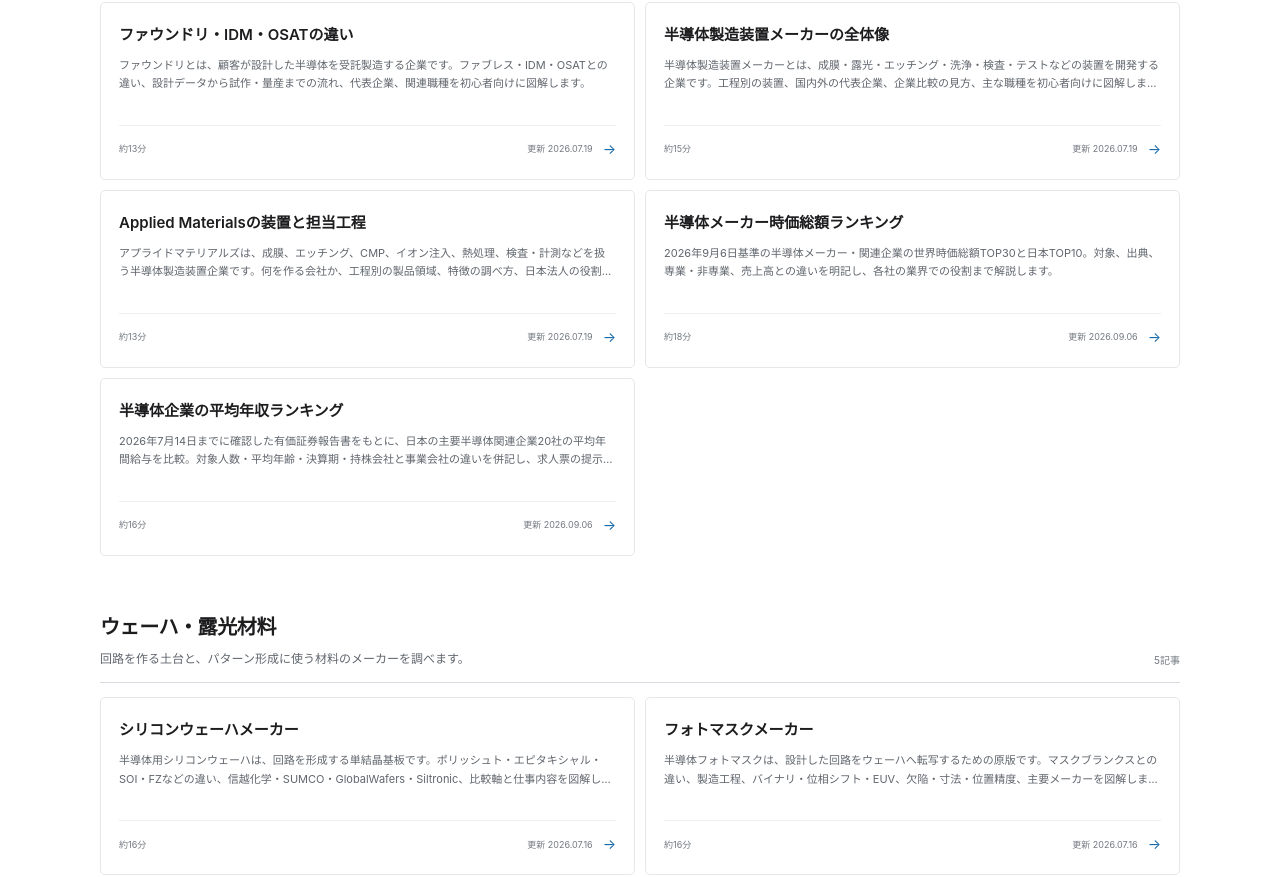
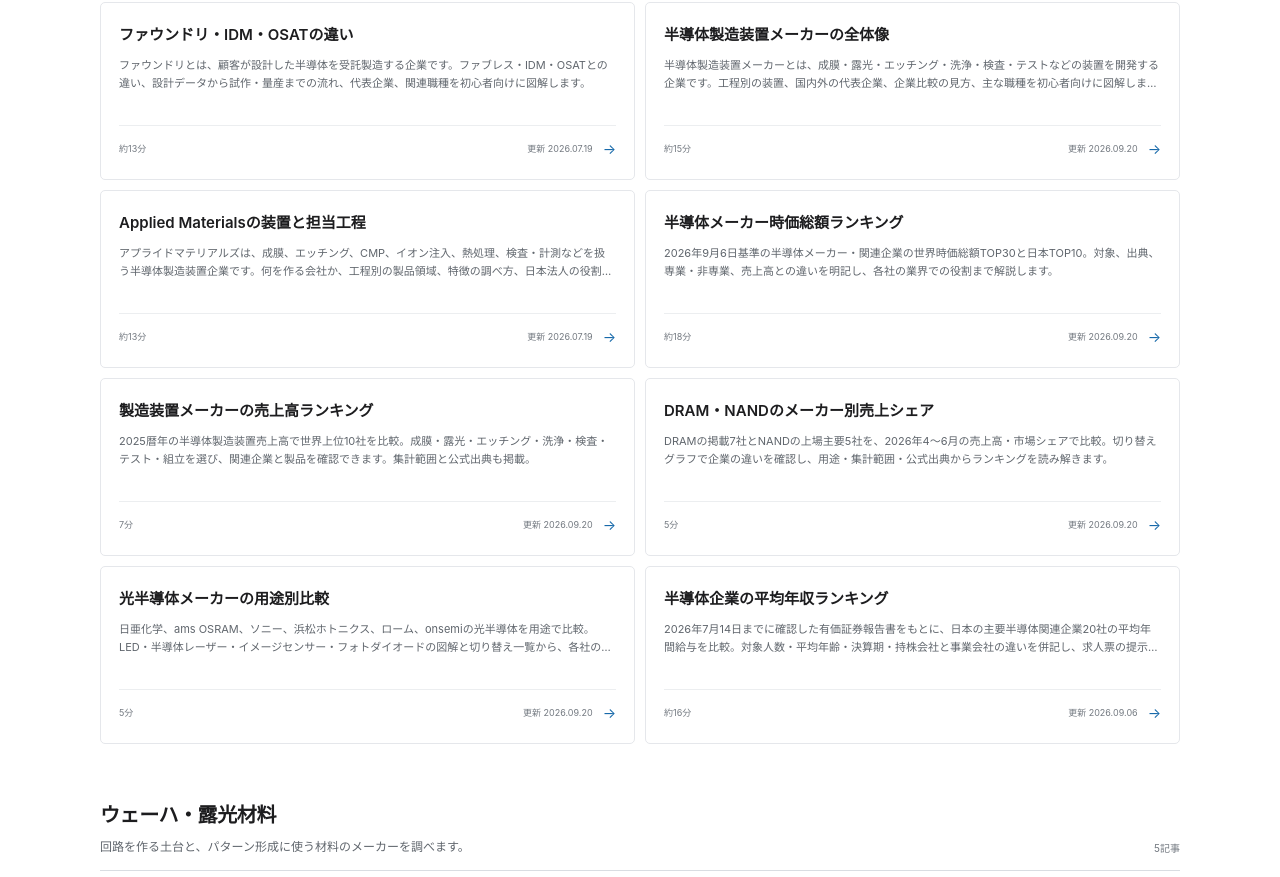
Before and after one commit to ryo0905-eng/manufacturing-compass, a Next.js app: page /guides/industry in a window 1280 px wide. Shown: the part 910-1787 px from the top of the page. Built offline with nearby package versions, Linux system fonts and the light colour scheme; no server answers.

Commit message:
feat: strengthen semiconductor comparison article cluster

```diff
--- a/src/content/guides/memory-manufacturer-ranking.ts
+++ b/src/content/guides/memory-manufacturer-ranking.ts
@@ -20,7 +20,7 @@ export const memoryManufacturerRankingGuide: GuideArticle = {
     "NANDの対象が上場主要5社であることを明記し、未掲載企業の順位やシェアは推測しない",
   ],
   publishedAt: "2026-09-18",
-  updatedAt: "2026-09-18",
+  updatedAt: "2026-09-20",
   sources: [
     ...memoryMarketIds.map((id) => ({ title: memoryMarkets[id].source.title, url: memoryMarkets[id].source.url, publisher: "TrendForce", accessedAt: memoryRankingMeta.checkedAt })),
     { title: "What is an SSD?", url: "https://www.micron.com/about/micron-glossary/solid-state-drives", publisher: "Micron", accessedAt: "2026-09-18" },
@@ -58,6 +58,16 @@ export const memoryManufacturerRankingGuide: GuideArticle = {
       ],
     },
     {
+      id: "faq",
+      heading: "メモリメーカーの順位・シェアを読むときの質問",
+      paragraphs: [],
+      blocks: [{ type: "faq", items: [
+        { question: "DRAMとNANDのシェアを足せば、メモリ全体の順位になりますか？", answer: "なりません。DRAMとNANDは別々の市場で、シェアの分母も異なります。表を切り替えて、それぞれの市場内で比較してください。" },
+        { question: "NANDの表は世界の全メーカーを対象にした上位5社ですか？", answer: "いいえ。調査元が掲載した上場主要5社が対象です。掲載されていない企業をシェア0%や6位以下とは解釈できません。" },
+        { question: "SSDメーカーを選ぶための性能ランキングですか？", answer: "いいえ。比較しているのはメモリの売上高・市場シェアです。SSDという完成品のメーカー順位や性能評価ではなく、企業全体の時価総額とも異なります。" },
+      ] }],
+    },
+    {
       id: "company-research",
       heading: "気になる企業を、製品と仕事から調べる",
       paragraphs: [
--- a/src/content/guides/optical-semiconductor-manufacturers.ts
+++ b/src/content/guides/optical-semiconductor-manufacturers.ts
@@ -17,7 +17,7 @@ export const opticalSemiconductorManufacturersGuide: GuideArticle = {
   showCareerCtas: false,
   experienceBasis: ["各社の公式製品情報をもとに、発光・受光の用途別に製品例を整理"],
   publishedAt: "2026-09-18",
-  updatedAt: opticalMeta.checkedAt,
+  updatedAt: "2026-09-20",
   sources: opticalCompanies.flatMap(company => company.products.map(product => ({
     title: product.name, url: product.url, publisher: company.name, accessedAt: opticalMeta.checkedAt,
   }))),
@@ -39,6 +39,11 @@ export const opticalSemiconductorManufacturersGuide: GuideArticle = {
       "このページでは、6社を同じ期間・同じ製品範囲の光半導体売上で比較できる資料を揃えていないため、総合順位やシェアのグラフは掲載していません。用途ごとに公式製品情報を確認できた企業例を示しています。網羅的な企業一覧でもありません。",
       "数値のランキングを読む場合は、対象製品、対象期間、売上か出荷数量か、企業単体かグループかを揃えてください。各社の得意分野や製品の性能を、企業規模だけで判断することはできません。",
     ] },
+    { id: "faq", heading: "光半導体メーカーを比較するときの質問", paragraphs: [], blocks: [{ type: "faq", items: [
+      { question: "光半導体メーカーの世界1位はどこですか？", answer: "このページでは総合順位を付けていません。LED、半導体レーザー、イメージセンサーなどでは比較する市場が異なり、掲載6社を同じ期間・同じ製品範囲の売上で比較できる資料を揃えていないためです。用途ごとの企業例と公式製品情報を確認できます。" },
+      { question: "LEDとイメージセンサーのメーカーは同じ表で比較できますか？", answer: "このページでは製品の有無や用途を確認できますが、性能や売上シェアの順位は比較していません。LEDは光を出す素子、イメージセンサーは光を受けて画像を取得する製品として、用途を分けて調べます。" },
+      { question: "光通信やシリコンフォトニクスの企業もすべて載っていますか？", answer: "いいえ。対象はLED・半導体レーザー・イメージセンサー・フォトダイオードの4分類で、公式情報を確認した企業例です。光通信モジュールやシリコンフォトニクスの供給網全体を網羅する一覧ではありません。" },
+    ] }] },
     { id: "research", heading: "企業名の次は、扱う製品と用途を調べる", paragraphs: [
       "例えば「光を扱う会社」という括りから一歩進めて、LEDを作るのか、レーザー光源を作るのか、受光素子を作るのかを確認します。公式製品ページで用途や製品仕様を読み、その製品に関わる設計・製造・評価などの仕事を調べると、企業研究の対象を絞りやすくなります。",
       "半導体製造で使う光学式の計測装置と、光半導体の素子は別の対象です。また、光通信モジュールやシリコンフォトニクスの供給網全体も、この4分類だけではカバーしていません。",
--- a/src/content/guides/semiconductor-equipment-manufacturers.ts
+++ b/src/content/guides/semiconductor-equipment-manufacturers.ts
@@ -23,7 +23,7 @@ export const semiconductorEquipmentManufacturersGuide: GuideArticle = {
     "経済産業省の資料と、国内外の装置メーカー各社が公開する製品情報で担当工程を照合",
   ],
   publishedAt: "2026-07-16",
-  updatedAt: "2026-07-19",
+  updatedAt: "2026-09-20",
   sources: [
     {
       title: "中部地域 半導体人材育成プログラム 2024年7月版",
@@ -160,6 +160,12 @@ export const semiconductorEquipmentManufacturersGuide: GuideArticle = {
         "経済産業省の人材育成資料は、製造装置メーカーを各製造工程に特化した装置を開発・製造する企業と説明しています。前工程、後工程、検査のそれぞれに装置があり、工程ごとに代表的なメーカーが異なります。",
         "一つの企業が複数工程を扱う場合も、一つの工程へ集中する場合もあります。さらに装置本体だけでなく、ソフトウェア、プロセス支援、保守、部品、改造、データ解析まで提供範囲が広がるため、企業名だけで仕事内容を決めつけないことが重要です。",
       ],
+    },
+    {
+      id: "sales-ranking",
+      heading: "装置メーカーを売上高で比較したい場合",
+      paragraphs: [],
+      blocks: [{ type: "link-callout", title: "世界上位10社の売上規模と対応工程を見る", description: "この記事は工程と企業の役割を整理する一覧です。順位を調べたい場合は、2025暦年の半導体製造装置売上高を同じ出典で比較したランキングへ進めます。", label: "半導体製造装置メーカーの売上高ランキングを見る", href: "/guides/semiconductor-equipment-sales-ranking", ctaLocation: "equipment_overview_after_definition" }],
     },
     {
       id: "front-end-equipment",
--- a/src/content/guides/semiconductor-equipment-sales-ranking.ts
+++ b/src/content/guides/semiconductor-equipment-sales-ranking.ts
@@ -20,7 +20,7 @@ export const semiconductorEquipmentSalesRankingGuide: GuideArticle = {
     "工程対応は各社の公式製品情報をもとに整理。企業の規模と工程での役割を分けて表示",
   ],
   publishedAt: "2026-09-17",
-  updatedAt: "2026-09-17",
+  updatedAt: "2026-09-20",
   sources: [
     { title: equipmentSalesMeta.sourceTitle, url: equipmentSalesMeta.sourceUrl, publisher: "東京エレクトロン（原出典：TechInsights）", accessedAt: equipmentSalesMeta.checkedAt },
     ...equipmentSalesCompanies.flatMap((company) => [...new Set(company.capabilities.map((item) => item.sourceUrl))].map((url) => ({
@@ -61,6 +61,16 @@ export const semiconductorEquipmentSalesRankingGuide: GuideArticle = {
       ],
     },
     {
+      id: "faq",
+      heading: "半導体製造装置メーカーランキングの見方でよくある質問",
+      paragraphs: [],
+      blocks: [{ type: "faq", items: [
+        { question: "企業全体の売上高ランキングですか？", answer: "いいえ。2025暦年の半導体製造装置売上高を比較しています。企業全体の連結売上や時価総額とは異なります。集計方法の節で出典と対象期間を確認できます。" },
+        { question: "売上高が大きい企業は、すべての工程で強いのですか？", answer: "全体の装置売上高から個別工程のシェアや技術の優劣は判断できません。工程ボタンで関連企業を絞り、各社の製品例と公式情報を確認してください。" },
+        { question: "2026年の売上高を比較できますか？", answer: "この表の対象は2025年1〜12月で、データ確認日は2026年9月17日です。記事の更新日とは区別し、2026年の通年売上や予測として扱わないでください。" },
+      ] }],
+    },
+    {
       id: "related",
       heading: "企業の規模から、工程と仕事内容へ",
       paragraphs: ["工程別の記事では、装置が何を変え、何を測るのかを説明しています。業界全体での企業の役割や、時価総額という別の指標も合わせて確認できます。"],
--- a/src/content/guides/semiconductor-market-cap-ranking.ts
+++ b/src/content/guides/semiconductor-market-cap-ranking.ts
@@ -20,7 +20,7 @@ export const semiconductorMarketCapRankingGuide: GuideArticle = {
     "上位企業と日本企業の事業分類は、各社の公式企業情報、IR、製品情報を優先して確認",
   ],
   publishedAt: "2026-07-14",
-  updatedAt: "2026-09-06",
+  updatedAt: "2026-09-20",
   sources: [
     {
       title: "Largest semiconductor companies by market cap",
@@ -151,6 +151,17 @@ export const semiconductorMarketCapRankingGuide: GuideArticle = {
         "本記事では、半導体そのものを設計・製造する企業だけでなく、製造装置、検査・計測装置、EDA、半導体IP、OSATなども含めています。同じ『半導体企業』でも、顧客、設備、収益構造、技術職の役割は異なります。",
         "サムスン電子のような総合電機メーカーの時価総額は、半導体部門だけの企業価値を示すものではありません。企業全体の時価総額で比較しているため、専業企業との違いを理解したうえで順位を見てください。",
       ],
+    },
+    {
+      id: "compare-by-field",
+      heading: "製造装置・メモリ・光半導体を分野別に比較する",
+      lead: "知りたいのが企業全体の評価額ではなく、特定分野の規模や製品なら、比較対象と指標を分けて見ます。",
+      paragraphs: [],
+      blocks: [{ type: "links", items: [
+        { label: "半導体製造装置メーカーの売上高ランキング", href: "/guides/semiconductor-equipment-sales-ranking", description: "2025暦年の装置売上高で上位10社を比較。成膜・露光・検査など、扱う工程と製品を調べる" },
+        { label: "メモリメーカーランキング｜DRAM・NANDの売上シェア", href: "/guides/memory-manufacturer-ranking", description: "2026年4〜6月の製品市場別シェアを比較。DRAMとNANDを分け、企業全体の時価総額との違いを確認する" },
+        { label: "光半導体メーカーを用途から比較する", href: "/guides/optical-semiconductor-manufacturers", description: "LED・レーザー・イメージセンサー・フォトダイオードの企業例を調べる。総合順位ではなく公式製品情報で比較する" },
+      ] }],
     },
     {
       id: "methodology",
@@ -421,6 +432,7 @@ export const semiconductorMarketCapRankingGuide: GuideArticle = {
   ],
   todayQuest: "ランキングから3社を選び、各社を「設計・製造・装置・後工程・材料」のどこに位置づけるか確認する",
   relatedGuideSlugs: [
+    "semiconductor-equipment-sales-ranking",
     "optical-semiconductor-manufacturers",
     "memory-manufacturer-ranking",
     "semiconductor-silicon-wafer-manufacturers",
--- a/src/data/guide-collections.ts
+++ b/src/data/guide-collections.ts
@@ -22,6 +22,9 @@ export const industryGuideCollections: IndustryGuideCollection[] = [
       { slug: "semiconductor-equipment-manufacturers", shortTitle: "半導体製造装置メーカーの全体像" },
       { slug: "applied-materials-semiconductor-equipment", shortTitle: "Applied Materialsの装置と担当工程" },
       { slug: "semiconductor-market-cap-ranking", shortTitle: "半導体メーカー時価総額ランキング" },
+      { slug: "semiconductor-equipment-sales-ranking", shortTitle: "製造装置メーカーの売上高ランキング" },
+      { slug: "memory-manufacturer-ranking", shortTitle: "DRAM・NANDのメーカー別売上シェア" },
+      { slug: "optical-semiconductor-manufacturers", shortTitle: "光半導体メーカーの用途別比較" },
       { slug: "semiconductor-salary-ranking", shortTitle: "半導体企業の平均年収ランキング" },
     ],
   },
```
Also changed, not shown: 2 other files (tests, documents, lock files or other folders).
